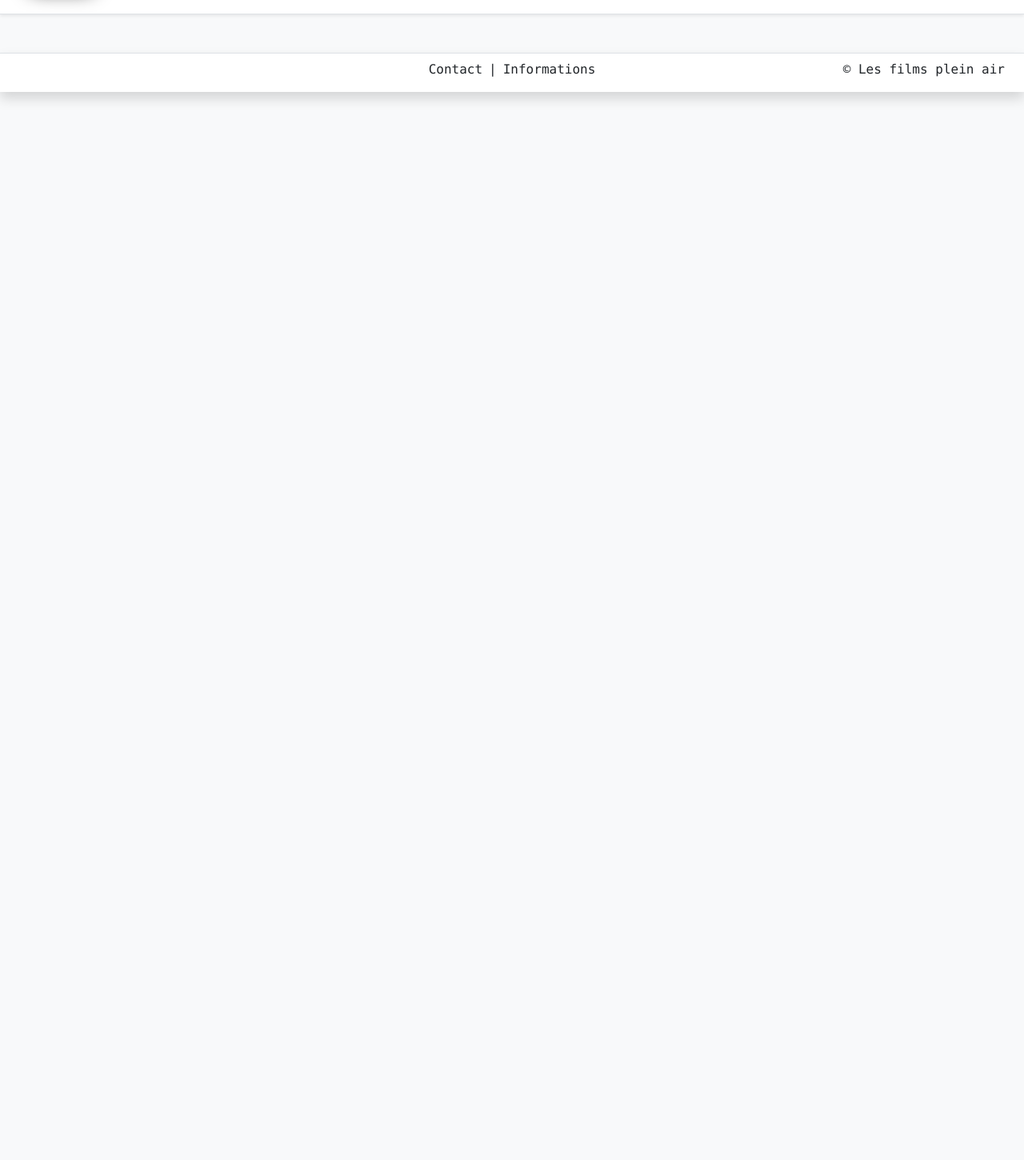
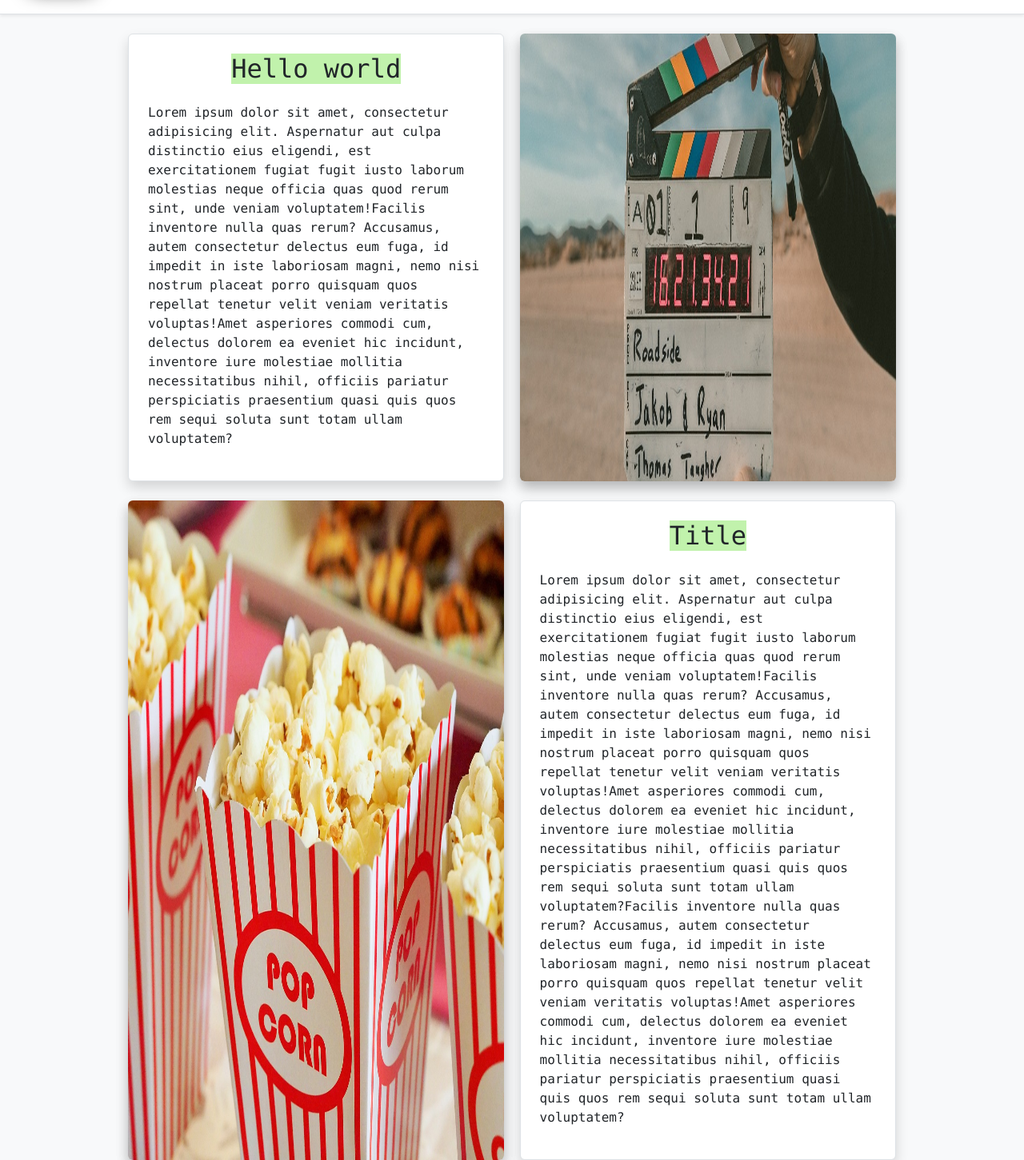
Before and after one commit to Timothe-Raynaud/les-films-plein-air, a website: page pages/actualites.html in a window 1280 px wide. Shown: the part 130-1581 px from the top of the page at 80% size. Before the commit the page ends 800 px from the top, so only its background shows below. Drawn offline with Linux system fonts and the light colour scheme.

Commit message:
:sparkles: Page programmation

```diff
--- a/pages/actualites.html
+++ b/pages/actualites.html
@@ -52,15 +52,32 @@
     </div>
 </header>
 
-<main class="w-75 mt-4 mb-4">
-    <div class="d-flex justify-content-between">
-        <div>
+<main class="w-75 mt-4 mb-4 m-auto">
 
+    <div class="d-flex flex-column flex-lg-row justify-content-between align-content-center flex-wrap mb-4">
+        <div class="text-center w-49 p-4 rounded border bg-white shadow">
+            <h2 class="mb-4"><span class="bg-primary-g">Hello world</span></h2>
+            <p class="text-start">
+                <span>Lorem ipsum dolor sit amet, consectetur adipisicing elit. Aspernatur aut culpa distinctio eius eligendi, est exercitationem fugiat fugit iusto laborum molestias neque officia quas quod rerum sint, unde veniam voluptatem!</span><span>Facilis inventore nulla quas rerum? Accusamus, autem consectetur delectus eum fuga, id impedit in iste laboriosam magni, nemo nisi nostrum placeat porro quisquam quos repellat tenetur velit veniam veritatis voluptas!</span><span>Amet asperiores commodi cum, delectus dolorem ea eveniet hic incidunt, inventore iure molestiae mollitia necessitatibus nihil, officiis pariatur perspiciatis praesentium quasi quis quos rem sequi soluta sunt totam ullam voluptatem?</span>
+            </p>
         </div>
-        <div>
-
+        <div class="w-49 rounded shadow">
+            <img src="../images/3.jpg" alt="3" class="w-100 h-100 rounded shadow">
         </div>
     </div>
+
+    <div class="d-flex justify-content-between ju flex-wrap mt-4">
+        <div class="w-49 rounded shadow">
+            <img src="../images/4.jpg" alt="4" class="w-100 h-100 rounded shadow">
+        </div>
+        <div class="text-center w-49 p-4 rounded border bg-white shadow">
+            <h2 class="mb-4"><span class="bg-primary-g">Title</span></h2>
+            <p class="text-start">
+                <span>Lorem ipsum dolor sit amet, consectetur adipisicing elit. Aspernatur aut culpa distinctio eius eligendi, est exercitationem fugiat fugit iusto laborum molestias neque officia quas quod rerum sint, unde veniam voluptatem!</span><span>Facilis inventore nulla quas rerum? Accusamus, autem consectetur delectus eum fuga, id impedit in iste laboriosam magni, nemo nisi nostrum placeat porro quisquam quos repellat tenetur velit veniam veritatis voluptas!</span><span>Amet asperiores commodi cum, delectus dolorem ea eveniet hic incidunt, inventore iure molestiae mollitia necessitatibus nihil, officiis pariatur perspiciatis praesentium quasi quis quos rem sequi soluta sunt totam ullam voluptatem?</span><span>Facilis inventore nulla quas rerum? Accusamus, autem consectetur delectus eum fuga, id impedit in iste laboriosam magni, nemo nisi nostrum placeat porro quisquam quos repellat tenetur velit veniam veritatis voluptas!</span><span>Amet asperiores commodi cum, delectus dolorem ea eveniet hic incidunt, inventore iure molestiae mollitia necessitatibus nihil, officiis pariatur perspiciatis praesentium quasi quis quos rem sequi soluta sunt totam ullam voluptatem?</span>
+            </p>
+        </div>
+    </div>
+
 </main>
 
 <footer class="w-100 border-top pt-2 shadow bg-white">
```
Also changed, not shown: css/index.css, 1 other file.
